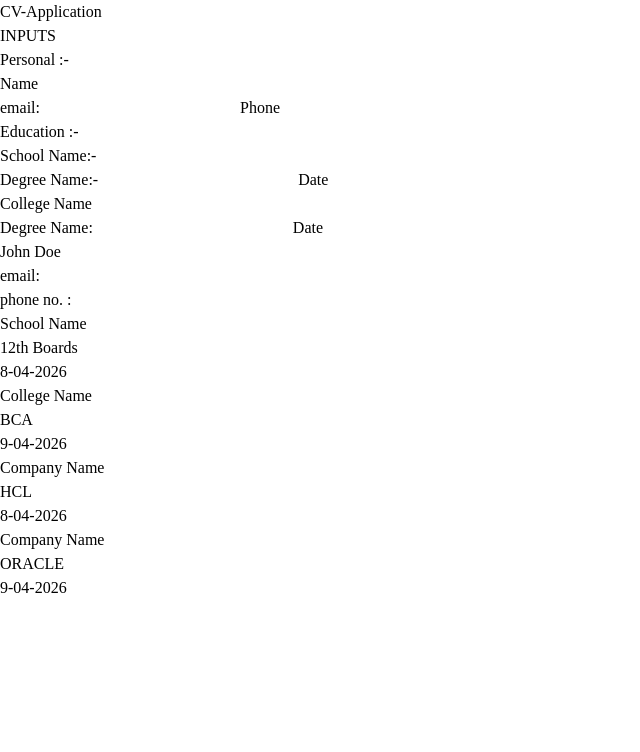
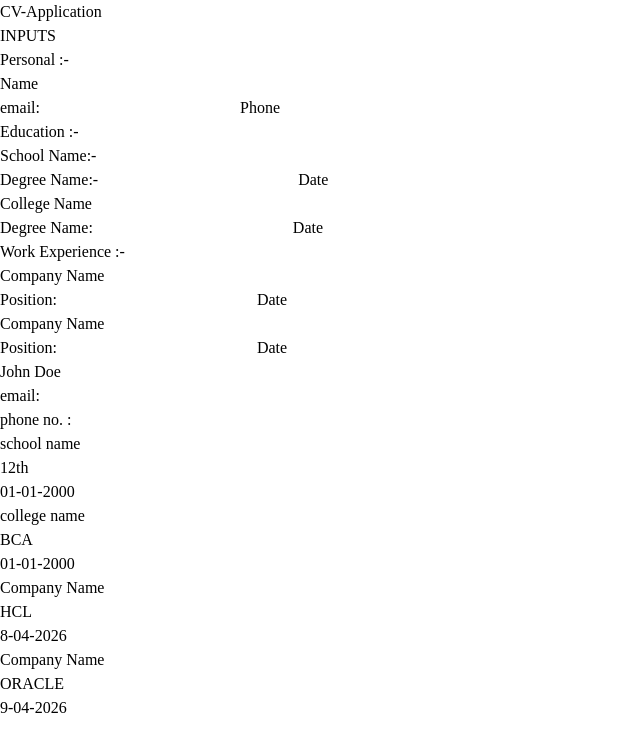
Before and after one commit to jashan1918/CV-Application, a React (Vite) app in the folder cv-App/: page / in a window 1280 px wide. Shown: the top 752 px of the page, without its empty margins (0-640 px from the left). Built offline with nearby package versions, Linux system fonts and the light colour scheme.

Commit message:
add education fields to FormSection and update initial CV state in Page component; enhance PreviewSection to display user inputs

```diff
--- a/cv-App/src/Components/FormSection.jsx
+++ b/cv-App/src/Components/FormSection.jsx
@@ -68,6 +68,105 @@ function Form ({cv, setCv}) {
               <input type="text" id="name" className="border p-1 w-40 rounded" onChange={(e) => {
                 setCv({
                   ...cv,
+                  education: cv.education.map((item, index) =>
+                    index === 0? {...item, school: e.target.value}: item
+                  )
+                })
+              }}
+              />
+
+
+              </label>
+
+              <div className="flex flel-col gap-10">
+              <label htmlFor="email" className="text-sm font-medium">
+                Degree Name:-
+
+                <input type="email" id="email" className="border p-1 w-40 rounded" onChange={(e) => {
+                setCv({
+                  ...cv,
+                  education: cv.education.map((item, index) =>
+                    index === 0? {...item, class: e.target.value}: item
+                  )
+                })
+              }}
+                 />
+              </label>
+
+              <label htmlFor="phone" className="text-sm font-medium">
+                Date
+                <input type="text" id="phone" className="border p-1 w-40 rounded" onChange={(e) => {
+
+                  setCv({
+                    ...cv,
+                    education: cv.education.map((item, index) =>
+                    index === 0? {...item, date: e.target.value} : item
+                    )
+                  })
+                }} />
+              </label>
+
+              </div>
+
+              </section>
+            </div>
+
+            <div className="bg-white w-full mt-5">
+
+            <section className="flex flex-col gap-4 w-full">
+            <label htmlFor="name" className="text-sm font-medium">College Name
+              <input type="text" id="name" className="border p-1 w-40 rounded" onChange={(e) => {
+                setCv({
+                  ...cv,
+                  education: cv.education.map((item, index) =>
+                    index === 1? {...item, college: e.target.value} : item
+                  )
+                })
+              }} />
+              </label>
+
+              <div className="flex flel-col gap-10">
+              <label htmlFor="email" className="text-sm font-medium">
+                Degree Name:
+
+                <input type="email" id="email" className="border p-1 w-40 rounded" onChange={(e) => {
+                  setCv({
+                    ...cv,
+                  education: cv.education.map((item, index) =>
+                    index === 1? {...item, degree: e.target.value} : item
+                  )
+                  })
+                }} />
+              </label>
+
+              <label htmlFor="phone" className="text-sm font-medium">
+                Date
+                <input type="text" id="phone" className="border p-1 w-40 rounded" onChange={(e) => {
+
+                  setCv({
+                    ...cv,
+                   education: cv.education.map((item, index) =>
+                    index === 1? {...item, date: e.target.value} : item
+                  )
+                  })
+                }} />
+              </label>
+
+              </div>
+
+              </section>
+            </div>
+
+            {/* WORK EXPERIENCE */}
+
+             <div className="bg-white w-full mt-5">
+
+            <section className="flex flex-col gap-4 w-full">
+              <h3 className="font-semibold text-xl">Work Experience :-</h3>
+            <label htmlFor="name" className="text-sm font-medium">Company Name
+              <input type="text" id="name" className="border p-1 w-40 rounded" onChange={(e) => {
+                setCv({
+                  ...cv,
                   personal : {
                     ...cv.personal,
                     name: e.target.value
@@ -79,7 +178,7 @@ function Form ({cv, setCv}) {
 
               <div className="flex flel-col gap-10">
               <label htmlFor="email" className="text-sm font-medium">
-                Degree Name:-
+               Position:
 
                 <input type="email" id="email" className="border p-1 w-40 rounded" onChange={(e) => {
                   setCv({
@@ -111,10 +210,11 @@ function Form ({cv, setCv}) {
               </section>
             </div>
 
-            <div className="bg-white w-full mt-5">
+
+                  <div className="bg-white w-full mt-5">
 
             <section className="flex flex-col gap-4 w-full">
-            <label htmlFor="name" className="text-sm font-medium">College Name
+            <label htmlFor="name" className="text-sm font-medium">Company Name
               <input type="text" id="name" className="border p-1 w-40 rounded" onChange={(e) => {
                 setCv({
                   ...cv,
@@ -129,7 +229,7 @@ function Form ({cv, setCv}) {
 
               <div className="flex flel-col gap-10">
               <label htmlFor="email" className="text-sm font-medium">
-                Degree Name:
+               Position:
 
                 <input type="email" id="email" className="border p-1 w-40 rounded" onChange={(e) => {
                   setCv({
--- a/cv-App/src/Components/Page.jsx
+++ b/cv-App/src/Components/Page.jsx
@@ -13,8 +13,8 @@ function Page() {
         },
 
         education: [
-             {school: "", degree: "", date: "" },
-            { college: "", degree: "", date: "" }
+            {school: "school name", class: "12th", date: "01-01-2000" },
+            { college: "college name", degree: "BCA", date: "01-01-2000" }
         ],
 
           experience: [
--- a/cv-App/src/Components/PreviewSection.jsx
+++ b/cv-App/src/Components/PreviewSection.jsx
@@ -17,20 +17,20 @@ function Preview({cv}) {
           <div className="w-full ">
             <div className="flex w-full justify-between mt-10 ">
               <div>
-                <h3 className="text-xl font-semibold">School Name</h3>
-                <h4 className="font-medium">12th Boards </h4>
+                <h3 className="text-xl font-semibold">{cv.education[0].school}</h3>
+                <h4 className="font-medium">{cv.education[0].class} </h4>
               </div>
 
-              <h5 className="text-lg font-medium">8-04-2026</h5>
+              <h5 className="text-lg font-medium">{cv.education[0].date}</h5>
             </div>
 
             <div className="flex w-full justify-between mt-10 ">
               <div>
-                <h3 className="text-xl font-semibold">College Name</h3>
-                <h4 className="font-medium">BCA </h4>
+                <h3 className="text-xl font-semibold">{cv.education[1].college}</h3>
+                <h4 className="font-medium">{cv.education[1].degree} </h4>
               </div>
 
-              <h5 className="text-lg font-medium">9-04-2026</h5>
+              <h5 className="text-lg font-medium">{cv.education[1].date}</h5>
             </div>
           </div>
 
```
